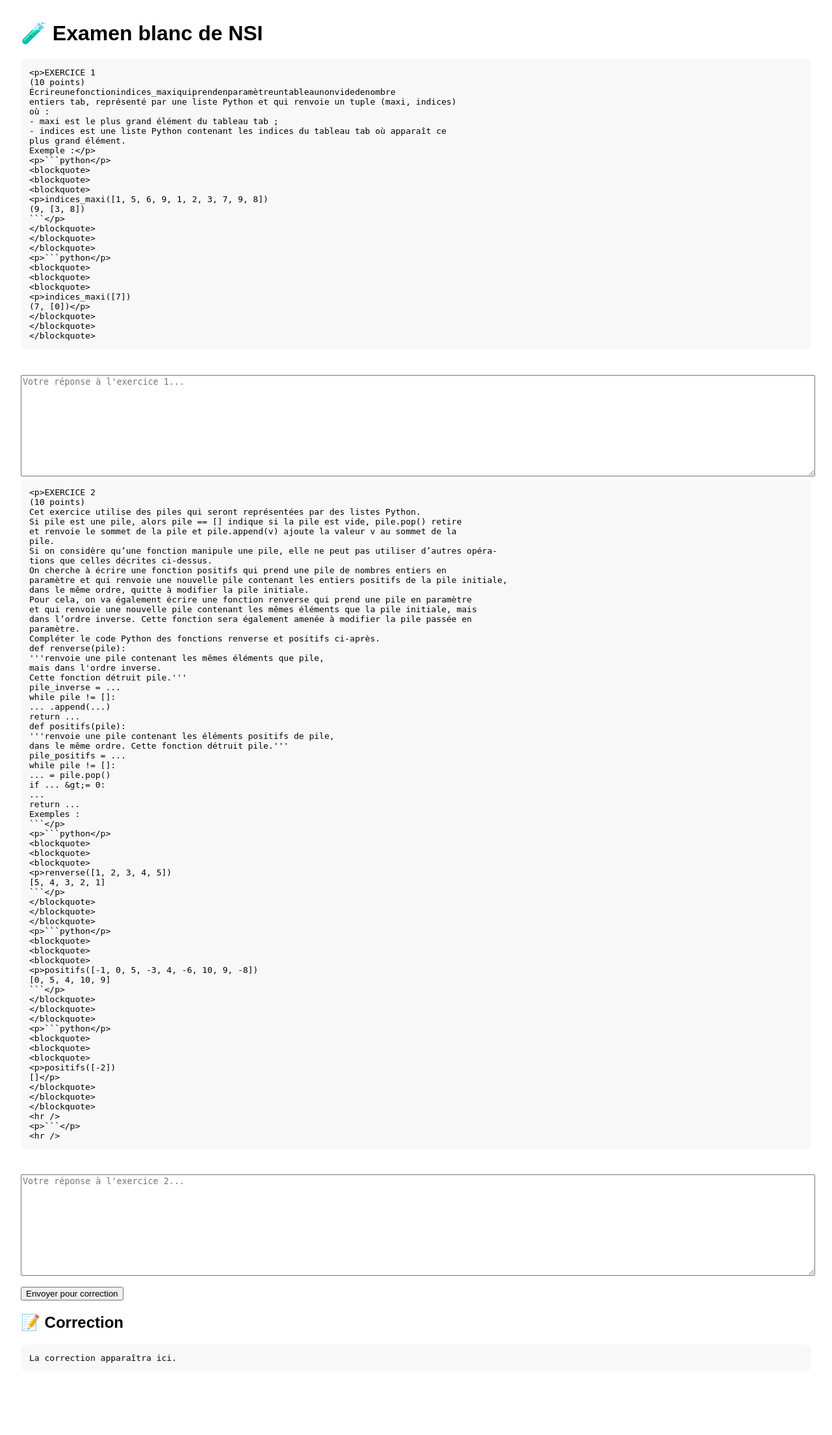
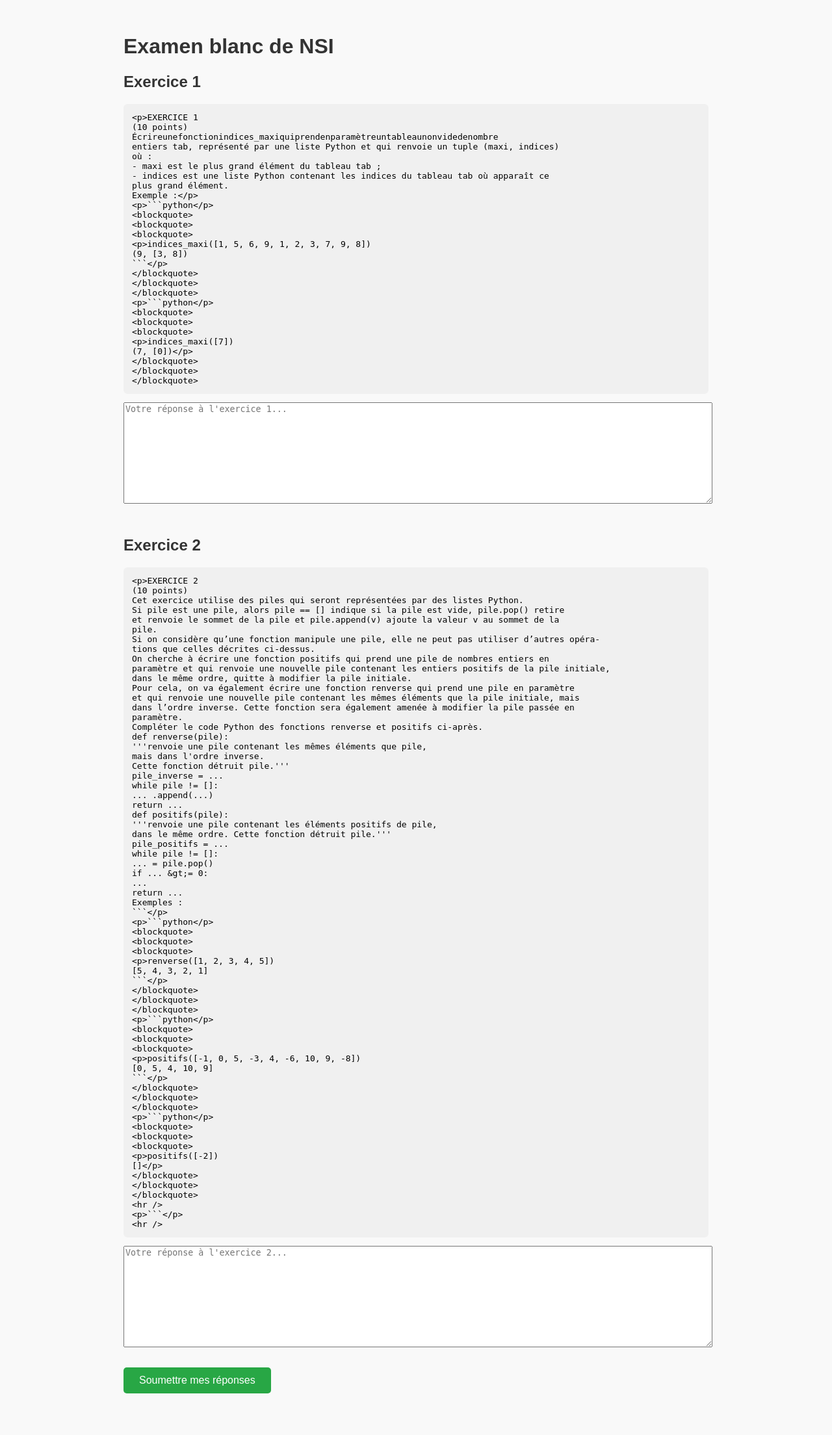
Before and after one commit to MathThibaud/chatbot-nsi, a Flask app: page /examen in a window 1280 px wide. Shown: the whole page at 65% size. Before the commit the page ends 2097 px from the top, so only its background shows below. Run offline with Flask 3, Linux system fonts and the light colour scheme.

Commit message:
amélioration examen

```diff
--- a/templates/examen.html
+++ b/templates/examen.html
@@ -1,68 +1,85 @@
+
 <!DOCTYPE html>
 <html lang="fr">
 <head>
     <meta charset="UTF-8">
     <title>Examen blanc NSI</title>
     <style>
-        body { font-family: Arial, sans-serif; margin: 2em; }
+        body {
+            font-family: Arial, sans-serif;
+            padding: 2em;
+            max-width: 900px;
+            margin: auto;
+            background-color: #f9f9f9;
+        }
+        h1, h2 {
+            color: #333;
+        }
         .exercice {
             white-space: pre-wrap;
-            background: #f8f8f8;
+            background: #f0f0f0;
             padding: 1em;
-            border-radius: 8px;
-            margin-bottom: 2em;
+            border-radius: 6px;
             font-family: monospace;
+            margin-bottom: 1em;
         }
         textarea {
             width: 100%;
             height: 150px;
-            margin-top: 1em;
             font-family: monospace;
+            margin-bottom: 2em;
         }
         button {
-            margin-top: 1em;
+            padding: 0.7em 1.5em;
+            font-size: 1em;
+            border-radius: 5px;
+            background-color: #28a745;
+            color: white;
+            border: none;
         }
     </style>
 </head>
 <body>
-
-    <h1>🧪 Examen blanc de NSI</h1>
-
+    <h1>Examen blanc de NSI</h1>
+    <div id="bloc-examen">
+        <h2>Exercice 1</h2>
         <div id="ex1" class="exercice">Chargement de l'exercice 1...</div>
         <textarea id="reponse1" placeholder="Votre réponse à l'exercice 1..."></textarea>
 
+        <h2>Exercice 2</h2>
         <div id="ex2" class="exercice">Chargement de l'exercice 2...</div>
         <textarea id="reponse2" placeholder="Votre réponse à l'exercice 2..."></textarea>
 
-    <button onclick="envoyerCorrection()">Envoyer pour correction</button>
-
-    <h2>📝 Correction</h2>
-    <div id="correction" class="exercice">La correction apparaîtra ici.</div>
+        <button onclick="soumettre()">Soumettre mes réponses</button>
+    </div>
+    <div id="correction" style="margin-top: 2em;"></div>
 
     <script>
-        // Récupération des exercices
+        function chargerExamen() {
             fetch("/get_examen")
                 .then(response => response.json())
                 .then(data => {
                     document.getElementById("ex1").textContent = data.exercice1;
                     document.getElementById("ex2").textContent = data.exercice2;
                 });
+        }
 
-        // Envoi des réponses pour correction
-        function envoyerCorrection() {
+        function soumettre() {
             const rep1 = document.getElementById("reponse1").value;
             const rep2 = document.getElementById("reponse2").value;
 
             fetch("/correction-examen", {
                 method: "POST",
-                headers: { "Content-Type": "application/json" },
+                headers: {"Content-Type": "application/json"},
                 body: JSON.stringify({ reponse1: rep1, reponse2: rep2 })
             })
             .then(response => response.json())
             .then(data => {
-                document.getElementById("correction").textContent = data.response;
+                document.getElementById("correction").innerText = data.response;
             });
         }
+
+        chargerExamen();
     </script>
 </body>
 </html>
```
Lines whose indentation alone changed are shown as unchanged.
